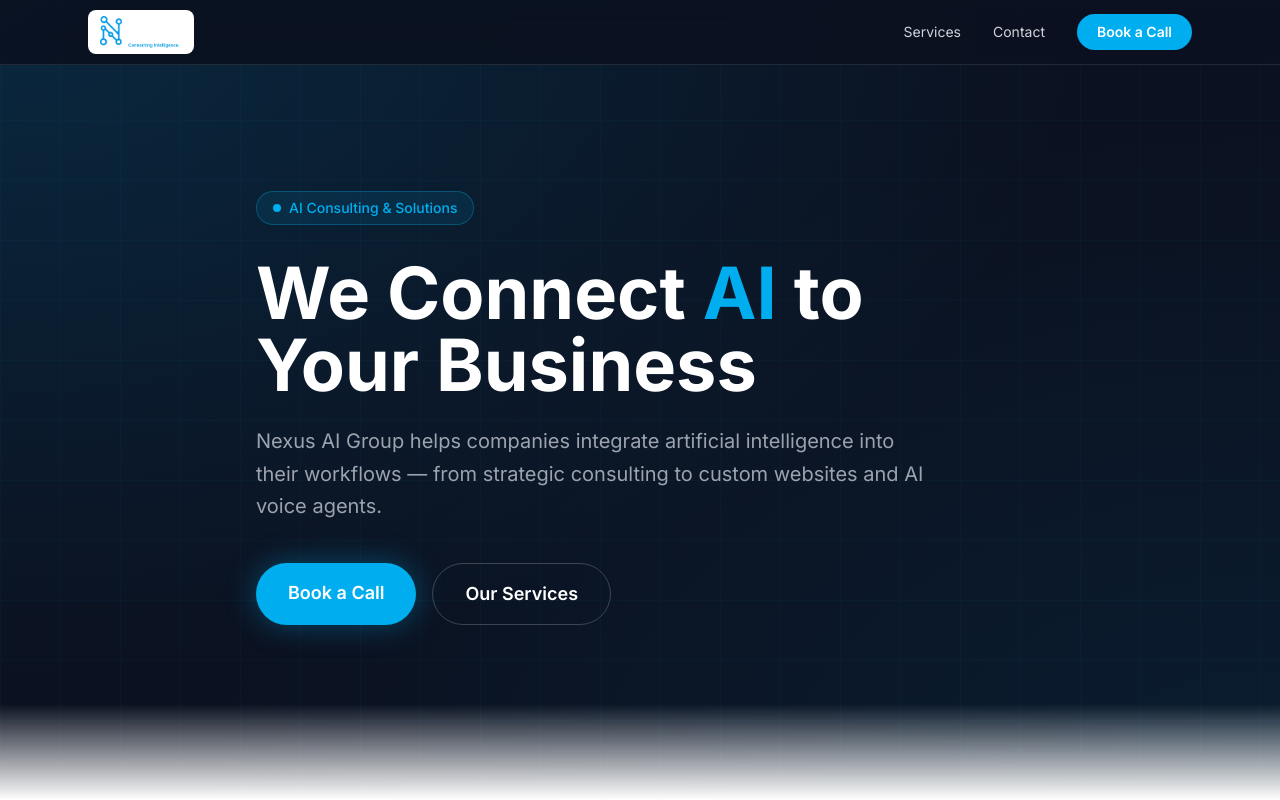
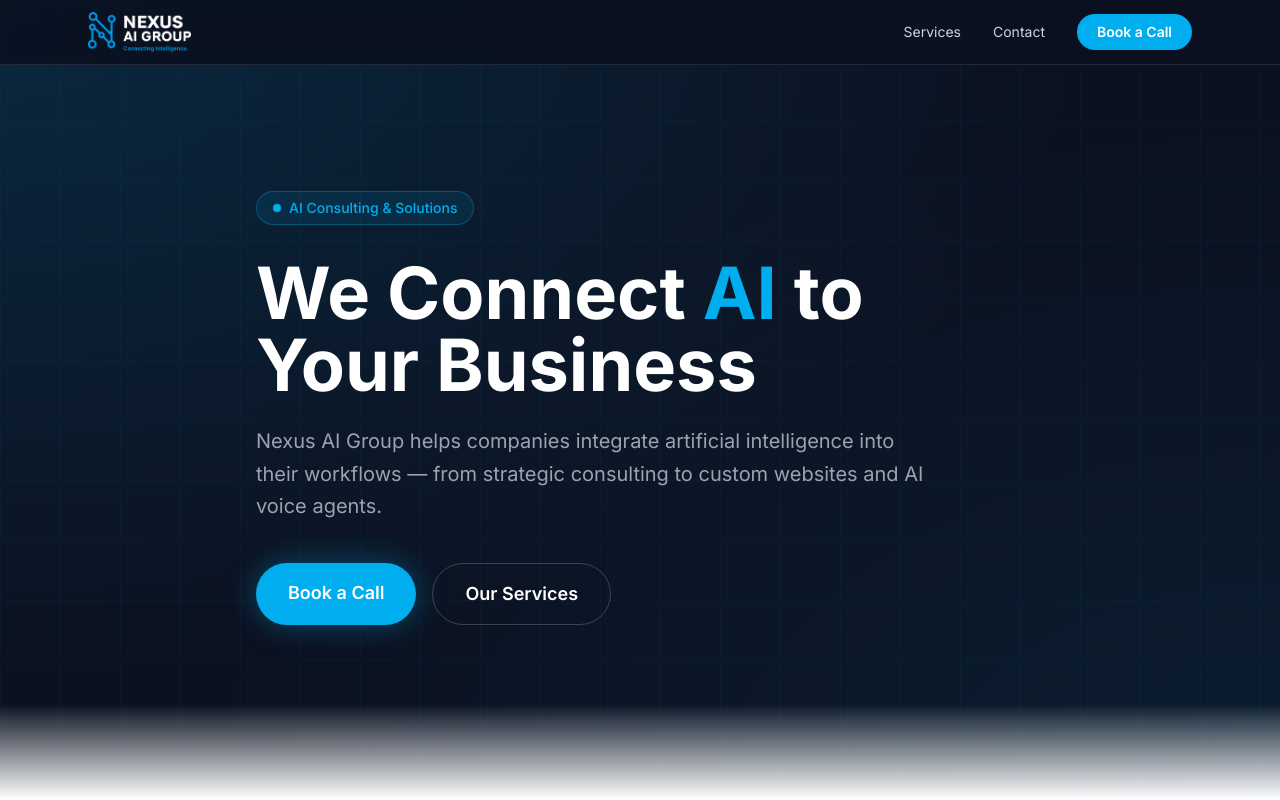
Before and after one commit to ljcrandell/nexus-ai-group, a Next.js app: page / in a window 1280 px wide. Shown: the top 800 px of the page. Built offline with nearby package versions, Linux system fonts and the light colour scheme.

Commit message:
Remove white background box from navbar logo

```diff
--- a/components/Navbar.tsx
+++ b/components/Navbar.tsx
@@ -11,16 +11,14 @@
       <div className="max-w-6xl mx-auto px-6 h-16 flex items-center justify-between">
         {/* Logo */}
         <Link href="/" className="flex items-center">
-          <div className="bg-white rounded-lg px-3 py-1.5">
           <Image
             src="/logo.png"
             alt="Nexus AI Group"
             width={160}
             height={62}
-              className="h-8 w-auto"
+            className="h-10 w-auto"
             priority
           />
-          </div>
         </Link>
 
         {/* Desktop Nav */}
```
Lines whose indentation alone changed are shown as unchanged.
